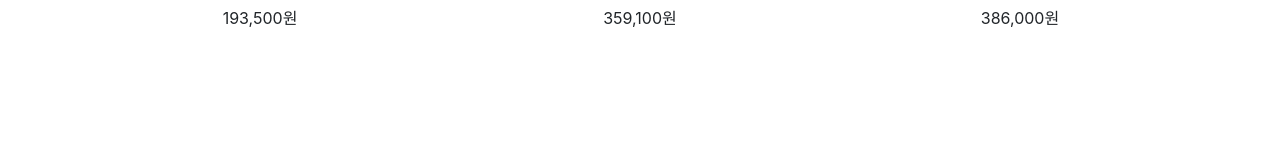
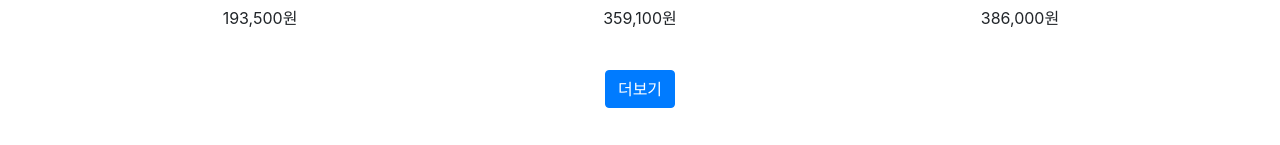
Before and after one commit to csslick/react-shop, a React (Create React App) app: page / in a window 1280 px wide. Shown: the part 917-1062 px from the top of the page. Before the commit the page ends 1003 px from the top, so only its background shows below. Built offline with nearby package versions, Linux system fonts and the light colour scheme.

Commit message:
ajax1 axios

```diff
--- a/package.json
+++ b/package.json
@@ -6,6 +6,7 @@
     "@testing-library/jest-dom": "^5.11.4",
     "@testing-library/react": "^11.1.0",
     "@testing-library/user-event": "^12.1.10",
+    "axios": "^0.21.1",
     "bootstrap": "^4.6.0",
     "node-sass": "^5.0.0",
     "react": "^17.0.2",
--- a/src/components/Main.js
+++ b/src/components/Main.js
@@ -1,7 +1,12 @@
 import React from 'react'
 import Item from './Item'
+import axios from 'axios';
+
 
 export default function Main({data}) {
+
+  // fetch()는 JSON을 Objec로 반환해주지 않아서 axios 사용함
+
   return (
     <section id="product" className="container product">
       <div className="row">
@@ -11,6 +16,17 @@ export default function Main({data}) {
           })
         }
       </div>
+      <button
+        className="btn btn-primary mt-4"
+        onClick={()=>{
+          axios.get('https://raw.githubusercontent.com/csslick/react-shop/main/data2.json')
+          .then(res=>{
+            console.log(res.data)
+          })
+          .catch(err=>{
+            console.log(err);
+          })
+        }}>더보기</button>
   </section>
   )
 }
```
Also changed, not shown: 1 other file (tests, documents, lock files or other folders).
